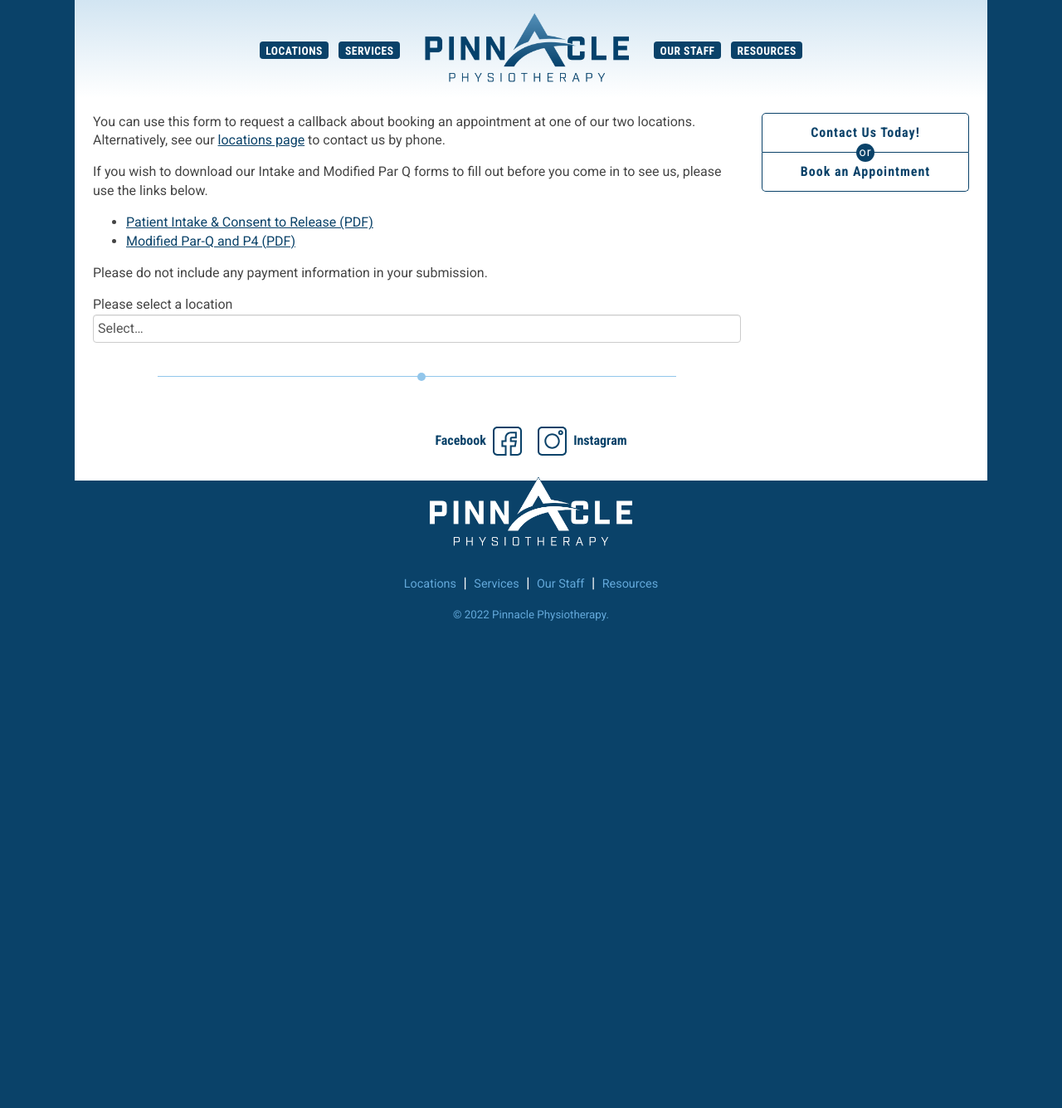
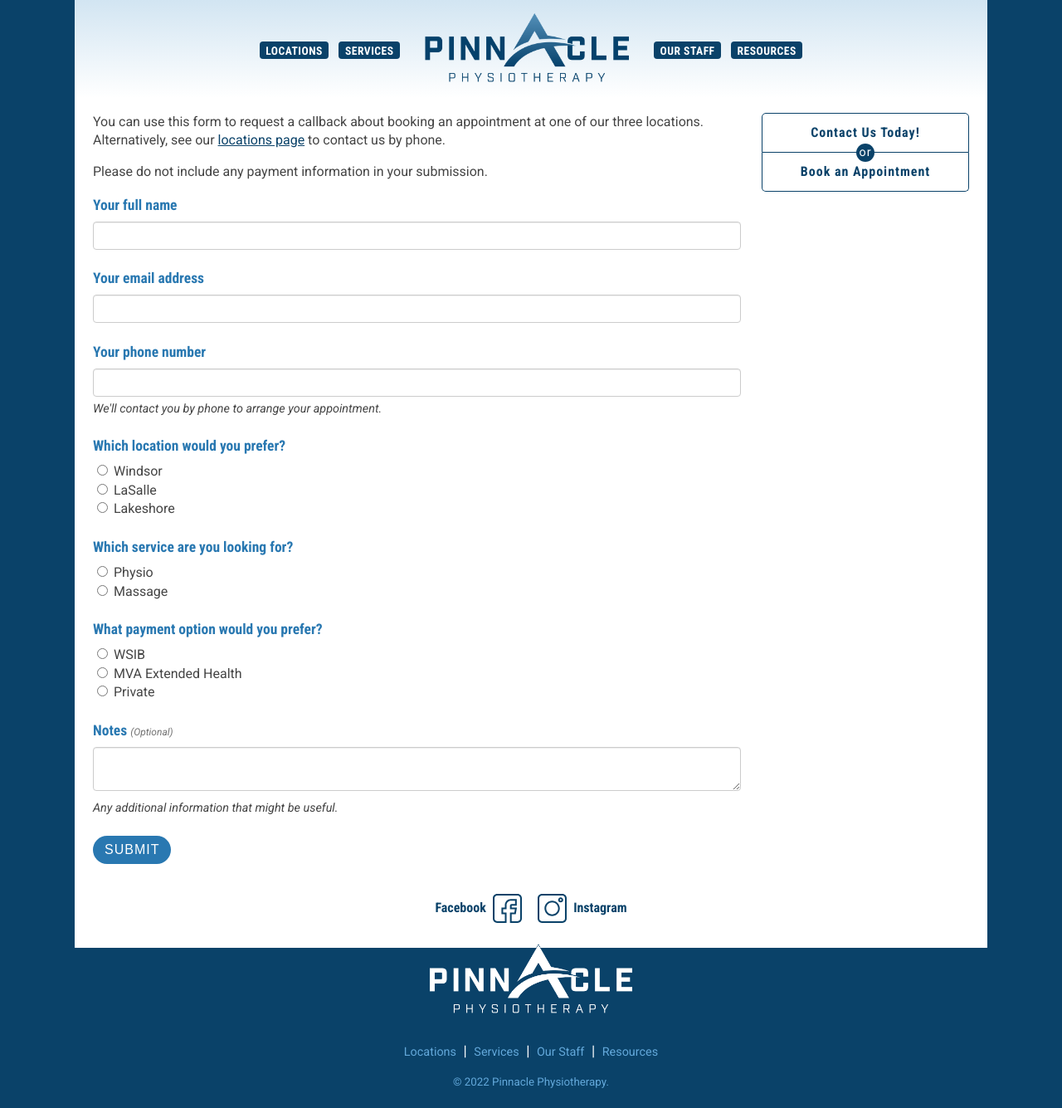
Before and after one commit to tobyl/pinnacle, a Jekyll site: the page built from book-an-appointment.markdown, in a window 1280 px wide. Shown: the whole page at 83% size. Built offline with Jekyll 4.4.1, drawn with Linux system fonts in a browser that asks for light colours; before the commit the page ends 900 px from its top, so only the background shows below that.

Commit message:
better appt form.

```diff
--- a/_sass/forms.scss
+++ b/_sass/forms.scss
@@ -28,11 +28,18 @@
 
 div.field,
 p.field {
-  margin-bottom: 1.75rem;
+  margin-bottom: 2.25rem;
   label.primary-label {
     font-size: 1.75rem;
     display: block;
     margin-bottom: 0.75rem;
+    span {
+      font: 400 16px/1.4 'Roboto', Helvetica, Arial, sans-serif;
+      font-size: 12px;
+      color: #444;
+      font-style: italic;
+      opacity: 0.75;
+    }
   }
 }
 
@@ -46,10 +53,6 @@
   line-height: inherit;
   border: 1px solid #ccc;
   padding: 3px 5px;
-}
-
-.appt-form {
-  display: none;
 }
 
 #my-form-button {
@@ -73,3 +76,51 @@
   font-family: 'Roboto Condensed';
   font-weight: 700;
 }
+
+// errors
+
+.field.has-error {
+  .field-error {
+    color: #856404;
+    border: 1px solid #fbd665;
+    border-top: none;
+    background: #fff3cd;
+    border-bottom-left-radius: 4px;
+    border-bottom-right-radius: 4px;
+    padding: 0.35rem 0.75rem;
+  }
+  input[type='text'] {
+    border-color: #fbd665;
+    border-bottom-left-radius: 0;
+    border-bottom-right-radius: 0;
+  }
+}
+
+.field.radio-field.has-error {
+  .field-error {
+    margin-top: 1rem;
+    border-radius: 4px;
+    border: 1px solid #fbd665;
+  }
+}
+
+// help copy
+
+.help-copy {
+  font-size: 90%;
+  font-style: italic;
+  margin-top: 0.5rem;
+}
+
+// complete
+
+#my-form {
+  max-height: 1000px;
+}
+
+#my-form.complete {
+  max-height: 0;
+  overflow: hidden;
+  opacity: 0;
+  transition: all 1s ease-out;
+}
--- a/assets/js/app.js
+++ b/assets/js/app.js
@@ -4,9 +4,7 @@
 
 		'use strict'
 
-    $('.staff-hidden-copy').after(
-      '<button class="staff-hidden-copy-show">View More</button>'
-    )
+    $('.staff-hidden-copy').after('<button class="staff-hidden-copy-show">View More</button>')
 
     $('.staff-hidden-copy-show').click(function() {
       const prev = $(this).prev()
@@ -23,29 +21,134 @@
 
   })
 
-  $.instagramFeed({
-      'username': 'pinnacle.physiotherapy',
-      'container': "#instagram-feed",
-      'display_profile': false,
-      'display_biography': false,
-      'display_gallery': true,
-      'display_captions': false,
-      'callback': null,
-      'styling': true,
-      'items': 12,
-      'items_per_row': 6,
-      'margin': 0.25,
-      'cache_time': 360,
-      'on_error': console.error
+  // form handler
+
+  var errorList = {}
+
+  function getOptions(data) {
+    return { method: 'POST', body: data, headers: { 'Accept': 'application/json' } }
+  }
+
+  function submitForm(data) {
+    var status = document.getElementById('my-form-status')
+    fetch('https://formspree.io/f/mvoykbng', getOptions(data))
+      .then(res => {
+        if (res.ok) {
+          status.innerHTML = "Thank you! We will be in touch within 2 business days."
+          form.reset()
+          form.classList.add('complete')
+        } else {
+          res.json()
+            .then(data => {
+              if (Object.hasOwn(data, 'errors')) {
+                status.innerHTML = data["errors"].map(error => error["message"]).join(", ")
+              } else {
+                status.innerHTML = "Oops! There was a problem submitting your form"
+              }
+          })
+        }
+      })
+      .catch(error => {
+        console.log('error in submit: ', error)
+        status.innerHTML = "Oops! There was a problem submitting your form"
+      })
+  }
+
+  function getRadioValue(field) {
+    var radios = document.getElementsByName(field)
+    for(var i = 0; i < radios.length; i++) {
+      if (radios[i].checked) return radios[i].value
+    }
+    return ''
+  }
+
+  function requiredField(key, value) {
+    if (!value) throw new Error('This field is required.', { cause: key })
+  }
+
+  function numbersOnly(key, value) {
+    var re = new RegExp('^[0-9]+$')
+    if (!re.test(value)) throw new Error('This field should only contain numbers.', { cause: key })
+  }
+
+  function validEmail(key, value) {
+    var re = new RegExp(/^[^\s@]+@[^\s@]+\.[^\s@]+$/)
+    if (!re.test(value)) throw new Error('Must be a valid email address', { cause: key })
+  }
+
+  function appendError(field, error) {
+    var fieldDiv = document.getElementById(field + '-field')
+    var errorDiv = fieldDiv.querySelector('.field-error')
+    fieldDiv.classList.add('has-error')
+    errorDiv.textContent = error
+  }
+
+  function clearError(field) {
+    delete errorList[field]
+    var fieldDiv = document.getElementById(field + '-field')
+    var errorDiv = fieldDiv.querySelector('.field-error')
+    fieldDiv.classList.remove('has-error')
+    errorDiv.textContent = null
+  }
+
+  // IMPORTANT: add these in reverse order!
+
+  var cleans = {
+    name: [requiredField],
+    email: [validEmail, requiredField],
+    phone: [numbersOnly, requiredField],
+    location: [requiredField],
+    service: [requiredField],
+    payment: [requiredField],
+    notes: [],
+  }
+
+  function cleanForm(data) {
+    for (var [key, value] of data.entries()) {
+      const cleaners = cleans[key]
+      if (cleaners.length > 0) {
+        cleaners.forEach(cl => {
+          try {
+            cl(key, value)
+          } catch(e) {
+            errorList[e.cause] = e.message
+          }
+        })
+      }
+    }
+
+    var errorKeys = Object.keys(errorList)
+    if (errorKeys.length < 1) return true
+
+    errorKeys.forEach(key => appendError(key, errorList[key]))
+    document.querySelector('.has-error').scrollIntoView({
+      behavior: 'smooth',
+      block: 'start',
+      inline: 'nearest',
+    })
+  }
+
+  var form = document.getElementById('my-form')
+
+  form.addEventListener('input', function(e) {
+    clearError(e.target.name)
   })
 
-  $('#preferred-location').change(function () {
-    var location = $('#preferred-location option:selected').val()
-    if (location !== '-1') {
-      $('.appt-form').slideUp()
-      $('#my-form-status').html("")
-      $('#' + location + '-form').slideDown()
-    }
-  })
+  async function handleSubmit(event) {
+
+    event.preventDefault()
+
+    var data = new FormData(event.target)
+
+    data.append('location', getRadioValue('location'))
+    data.append('service', getRadioValue('service'))
+    data.append('payment', getRadioValue('payment'))
+
+    var clean = cleanForm(data)
+    if (clean) submitForm(data)
+
+  }
+
+  form.addEventListener("submit", handleSubmit)
 
 })(jQuery, this)
--- a/book-an-appointment.markdown
+++ b/book-an-appointment.markdown
@@ -8,73 +8,98 @@
 <main class="container">
   {% include sidebar.html %}
   <section>
-    <p>You can use this form to request a callback about booking an appointment at one of our two locations. Alternatively, see our <a href="/locations">locations page</a> to contact us by phone.</p>
-    <p>If you wish to download our Intake and Modified Par Q forms to fill out before you come in to see us, please use the links below.</p>
+    <p>You can use this form to request a callback about booking an appointment at one of our three locations. Alternatively, see our <a href="/locations">locations page</a> to contact us by phone.</p>
+    <p>Please do not include any payment information in your submission.</p>
+    <!-- <p>If you wish to download our Intake and Modified Par Q forms to fill out before you come in to see us, please use the links below.</p>
     <ul>
       <li><a href="/docs/Patient-Intake-Form-and-Consent-to-Release.pdf" target="_blank" rel="noreferrer noopener">Patient Intake &amp; Consent to Release (PDF)</a></li>
       <li><a href="/docs/Modified-Par-Q-and-P4.pdf" target="_blank" rel="noreferrer noopener">Modified Par-Q and P4 (PDF)</a></li>
-    </ul>
-    <p>Please do not include any payment information in your submission.</p>
-    <div class="field location-field">
-      <label for="preferred-location">Please select a location</label>
-      <select id="preferred-location" name="preferred-location">
-        <option value="-1">Select…</option>
-        <option value="windsor">Windsor</option>
-        <option value="lasalle">LaSalle</option>
-        <option value="lakeshore">Lakeshore</option>
-      </select>
-    </div>
-    <hr class="form-separator" />
-    <div id="windsor-form" class="appt-form">
-      <form id="my-form" action="https://formspree.io/f/xaylvvkv" method="POST">
-        <input type="text" name="location" hidden value="windsor" />
-        <div class="field">
-          <label>Your Name</label>
-          <input type="text" name="name" required />
+    </ul> -->
+    <div class="appt-form">
+      <form id="my-form" action="https://formspree.io/f/mvoykbng" method="POST">
+        <div class="field text-field" id="name-field">
+          <div class="field-inner">
+            <label class="primary-label">Your full name</label>
+            <input type="text" name="name" />
+            <div class="field-error"></div>
+          </div>
         </div>
-        <div class="field">
-          <label>Your Email</label>
-          <input type="email" name="email" required />
+        <div class="field text-field" id="email-field">
+          <div class="field-inner">
+            <label class="primary-label">Your email address</label>
+            <input type="text" name="email" />
+            <div class="field-error"></div>
+          </div>
         </div>
-        <div class="field">
-          <label>What services are you inquiring about?</label>
-          <textarea name="message"></textarea>
+        <div class="field text-field" id="phone-field">
+          <div class="field-inner">
+            <label class="primary-label">Your phone number</label>
+            <input type="text" name="phone" />
+            <div class="field-error"></div>
+          </div>
+          <div class="help-copy">
+            We'll contact you by phone to arrange your appointment.
+          </div>
         </div>
-        <button id="my-form-button">Submit</button>
-      </form>
-    </div>
-    <div id="lasalle-form" class="appt-form">
-      <form id="my-form" action="https://formspree.io/f/xaylvvkv" method="POST">
-        <input type="text" name="location" hidden value="lasalle" />
-        <div class="field">
-          <label>Your Name</label>
-          <input type="text" name="name" required />
+        <div class="field radio-field" id="location-field">
+          <div class="field-inner">
+            <label class="primary-label">Which location would you prefer?</label>
+            <div>
+              <input type="radio" id="windsor" name="location" value="windsor">
+              <label for="windsor">Windsor</label>
+            </div>
+            <div>
+              <input type="radio" id="lasalle" name="location" value="lasalle">
+              <label for="lasalle">LaSalle</label>
+            </div>
+            <div>
+              <input type="radio" id="lakeshore" name="location" value="lakeshore">
+              <label for="lakeshore">Lakeshore</label>
+            </div>
+            <div class="field-error"></div>
+          </div>
         </div>
-        <div class="field">
-          <label>Your Email</label>
-          <input type="email" name="email" required />
+        <div class="field radio-field" id="service-field">
+          <div class="field-inner">
+            <label class="primary-label">Which service are you looking for?</label>
+            <div>
+              <input type="radio" id="physio" name="service" value="physio">
+              <label for="physio">Physio</label>
+            </div>
+            <div>
+              <input type="radio" id="massage" name="service" value="massage">
+              <label for="massage">Massage</label>
+            </div>
+            <div class="field-error"></div>
+          </div>
         </div>
-        <div class="field">
-          <label>What services are you inquiring about?</label>
-          <textarea name="message"></textarea>
+        <div class="field radio-field" id="payment-field">
+          <div class="field-inner">
+            <label class="primary-label">What payment option would you prefer?</label>
+            <div>
+              <input type="radio" id="wsib" name="payment" value="wsib">
+              <label for="wsib">WSIB</label>
+            </div>
+            <div>
+              <input type="radio" id="mva" name="payment" value="mva">
+              <label for="mva">MVA Extended Health</label>
+            </div>
+            <div>
+              <input type="radio" id="private" name="payment" value="private">
+              <label for="private">Private</label>
+            </div>
+            <div class="field-error"></div>
+          </div>
         </div>
-        <button id="my-form-button">Submit</button>
-      </form>
-    </div>
-    <div id="lakeshore-form" class="appt-form">
-      <form id="my-form" action="https://formspree.io/f/xaylvvkv" method="POST">
-        <input type="text" name="location" hidden value="lakeshore" />
-        <div class="field">
-          <label>Your Name</label>
-          <input type="text" name="name" required />
-        </div>
-        <div class="field">
-          <label>Your Email</label>
-          <input type="email" name="email" required />
-        </div>
-        <div class="field">
-          <label>What services are you inquiring about?</label>
-          <textarea name="message"></textarea>
+        <div class="field notes-field" id="notes-field">
+          <div class="field-inner">
+            <label class="primary-label">Notes <span>(Optional)</span></label>
+            <textarea name="notes"></textarea>
+            <div class="field-error"></div>
+          </div>
+          <div class="help-copy">
+            Any additional information that might be useful.
+          </div>
         </div>
         <button id="my-form-button">Submit</button>
       </form>
@@ -84,52 +109,3 @@
 
   {% include social_footer.html %}
 </main>
-
-<script>
-  window.addEventListener("DOMContentLoaded", function() {
-
-    // get the form elements defined in your form HTML above
-
-    var form = document.getElementById("my-form");
-    var button = document.getElementById("my-form-button");
-    var status = document.getElementById("my-form-status");
-
-    // Success and Error functions for after the form is submitted
-
-    function success() {
-      form.reset();
-      button.style = "display: none";
-      $('.appt-form').slideUp();
-      status.innerHTML = "We have received your submission, we will contact you soon.";
-    }
-
-    function error() {
-      status.innerHTML = "Oops! There was a problem.";
-    }
-
-    // handle the form submission event
-
-    form.addEventListener("submit", function(ev) {
-      ev.preventDefault();
-      var data = new FormData(form);
-      ajax(form.method, form.action, data, success, error);
-    });
-  });
-
-  // helper function for sending an AJAX request
-
-  function ajax(method, url, data, success, error) {
-    var xhr = new XMLHttpRequest();
-    xhr.open(method, url);
-    xhr.setRequestHeader("Accept", "application/json");
-    xhr.onreadystatechange = function() {
-      if (xhr.readyState !== XMLHttpRequest.DONE) return;
-      if (xhr.status === 200) {
-        success(xhr.response, xhr.responseType);
-      } else {
-        error(xhr.status, xhr.response, xhr.responseType);
-      }
-    };
-    xhr.send(data);
-  }
-</script>
```
